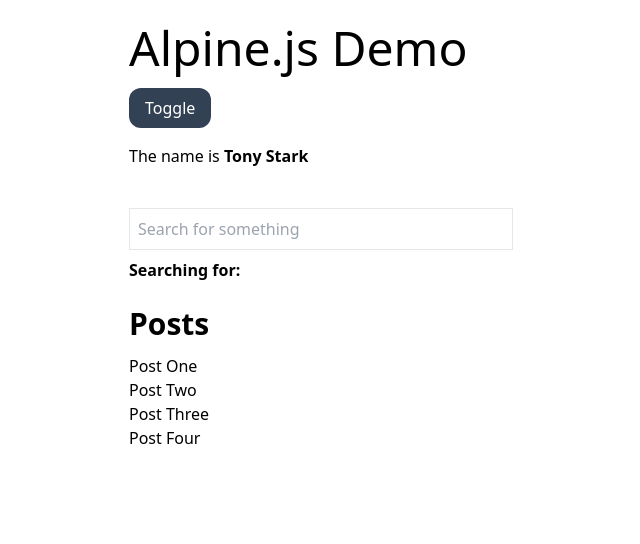
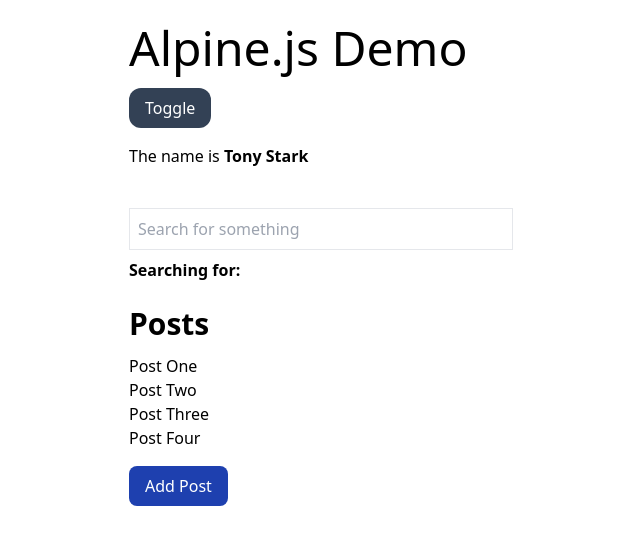
Before and after one commit to ashishdasnurkar/alpinejs-sample, a plain HTML site: page index.html in a window 1280 px wide. Shown: the whole page, without its empty margins (319-959 px from the left). Drawn offline with nearby package versions, Linux system fonts and the light colour scheme.

Commit message:
add new post

```diff
--- a/index.html
+++ b/index.html
@@ -66,6 +66,12 @@
         <template x-for="post in posts">
           <div x-text="post.title"></div>
         </template>
+        <button
+          @click="posts.push({title: 'New Post'})"
+          class="bg-blue-800 text-white px-4 py-2 rounded-lg mt-4"
+        >
+          Add Post
+        </button>
       </div>
       <!--div with x-data model-->
     </div>
```
